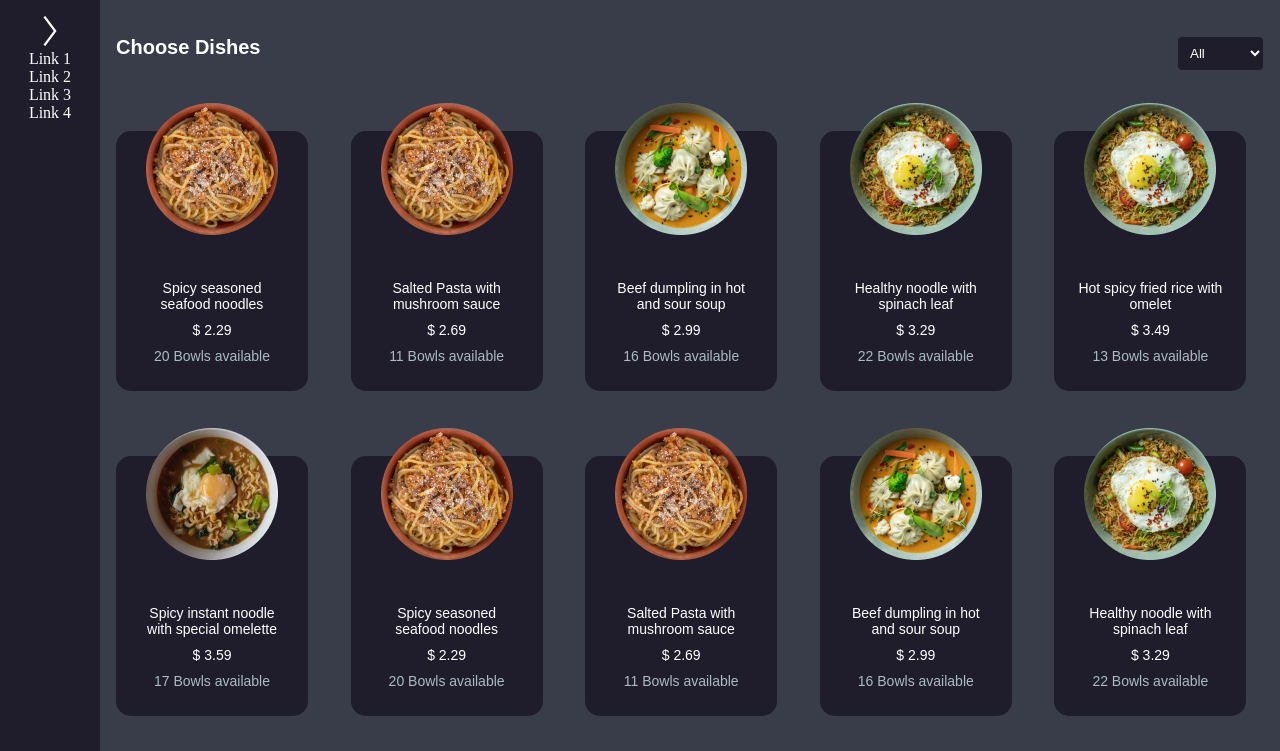
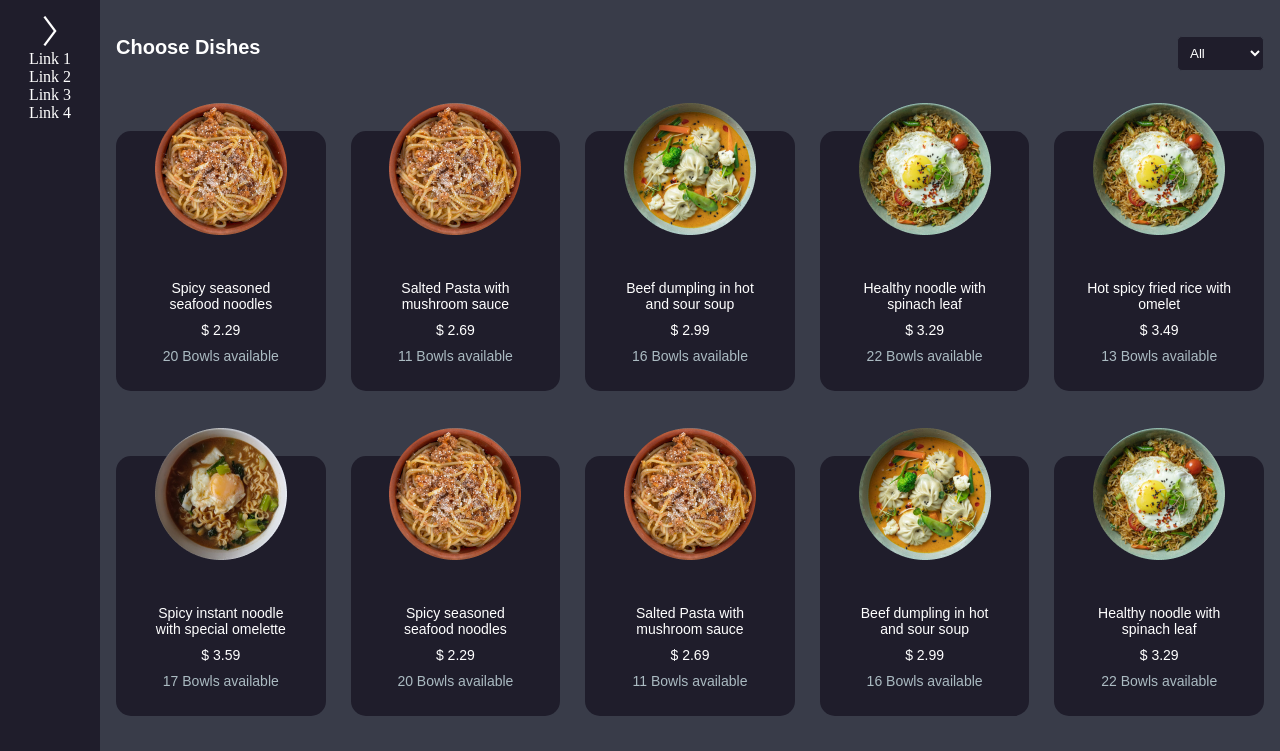
Before and after one commit to archis-academy/food-order-app-aries-1, a React (Vite) app: page / in a window 1280 px wide. Shown: the top 751 px of the page. Built offline with nearby package versions, Linux system fonts and the light colour scheme; no server answers; the database is empty; sample sign-in values are in the browser's storage.

Commit message:
css değişiklikleri yapıldı

```diff
--- a/src/components/DishesMenu/DishesMenu.jsx
+++ b/src/components/DishesMenu/DishesMenu.jsx
@@ -24,14 +24,17 @@ const DishesMenu = ({ filter, setFilter, filteredDishes }) => {
       </div>
 
       <div className="dishes-menu">
-        {filteredDishes.map((foods) => (
-          <div className="food-card" key={foods.id}>
-            <img className="food-image" src={foods.image} />
-            <p className="food-description"> {foods.description}</p>
-            <p className="food-price">{foods.price}</p>
-            <p className="food-bowl">{foods.bowl} Bowls available</p>
-          </div>
-        ))}
+        {filteredDishes.map((foods) => {
+          const { id, image, description, price, bowl } = foods;
+          return (
+            <div className="food-card" key={id}>
+              <img className="food-image" src={image} />
+              <p className="food-description"> {description}</p>
+              <p className="food-price">{price}</p>
+              <p className="food-bowl">{bowl} Bowls available</p>
+            </div>
+          );
+        })}
       </div>
     </div>
   );
--- a/src/components/DishesMenu/DishesMenu.scss
+++ b/src/components/DishesMenu/DishesMenu.scss
@@ -31,7 +31,7 @@
   .food-card {
     background-color: $secondary-bg;
     border-radius: 15px;
-    width: 192px;
+    width: 100%;
     height: 260px;
     display: flex;
     flex-direction: column;
--- a/src/pages/HomePage/HomePage.jsx
+++ b/src/pages/HomePage/HomePage.jsx
@@ -8,18 +8,17 @@ import { useState } from "react";
 function HomePage() {
   const { fireStoreUser } = useAuth(); // auth'u const {fireStoreUser} = useAuth() şeklinde alırsanız user bilgilerine ulaşabilirsiniz
 
-
   const [dishes, setDishes] = useState(foods);
-  const [filteredDishes, setFilteredDishes] = useState(foods);
-
-
-  const [filter, setFilter] = useState("All");
+  const [filteredDishes, setFilteredDishes] = useState(dishes);
 
   return (
     <div>
       <Sidebar />
       <div className="mainRoot">
-        <DishesMenu filter={filter} setFilter={setFilter} foods={foods} filteredDishes={filteredDishes} />
+        <DishesMenu
+          filteredDishes={filteredDishes}
+          setFilteredDishes={setFilteredDishes}
+        />
       </div>
     </div>
   );
```
